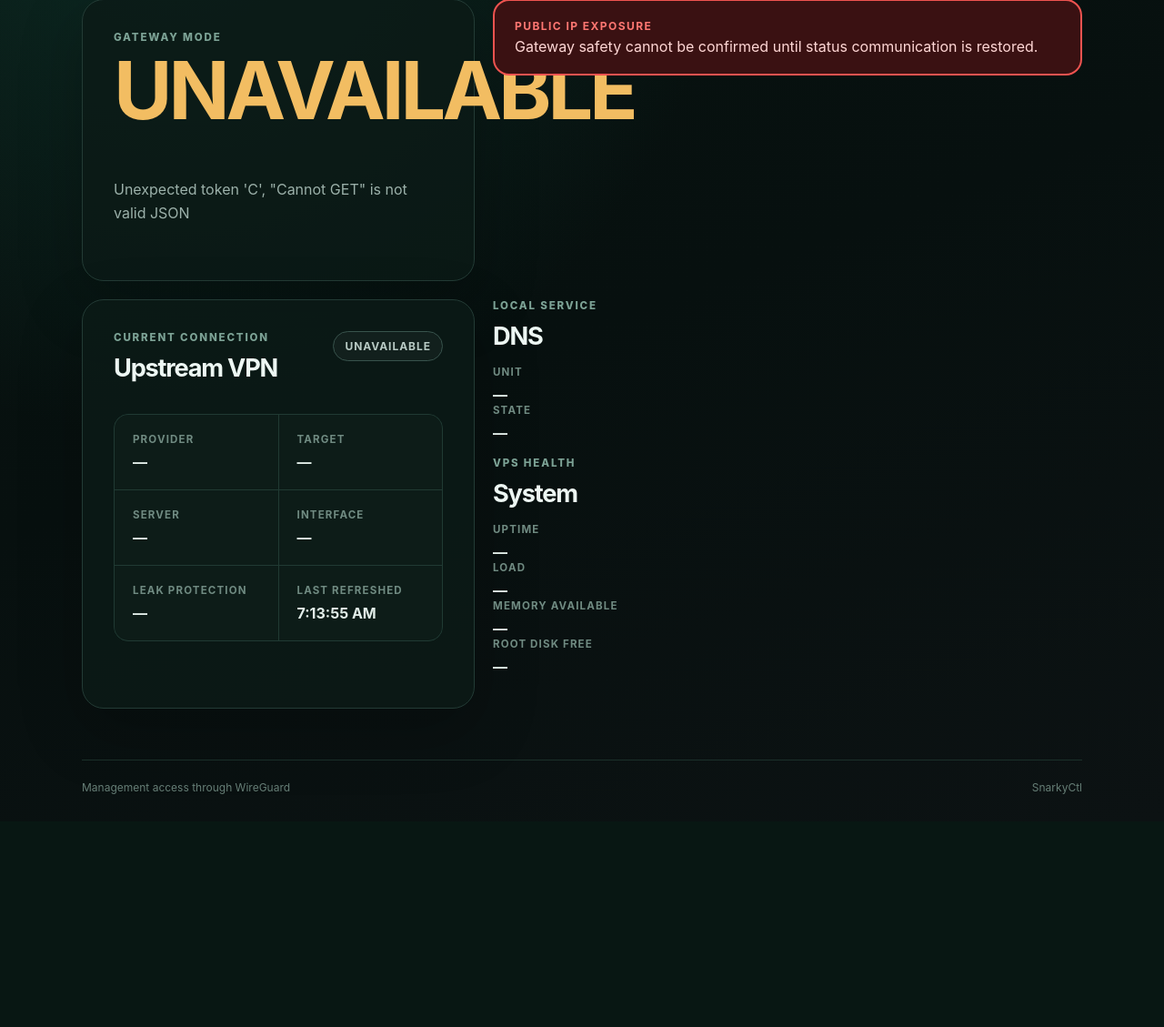
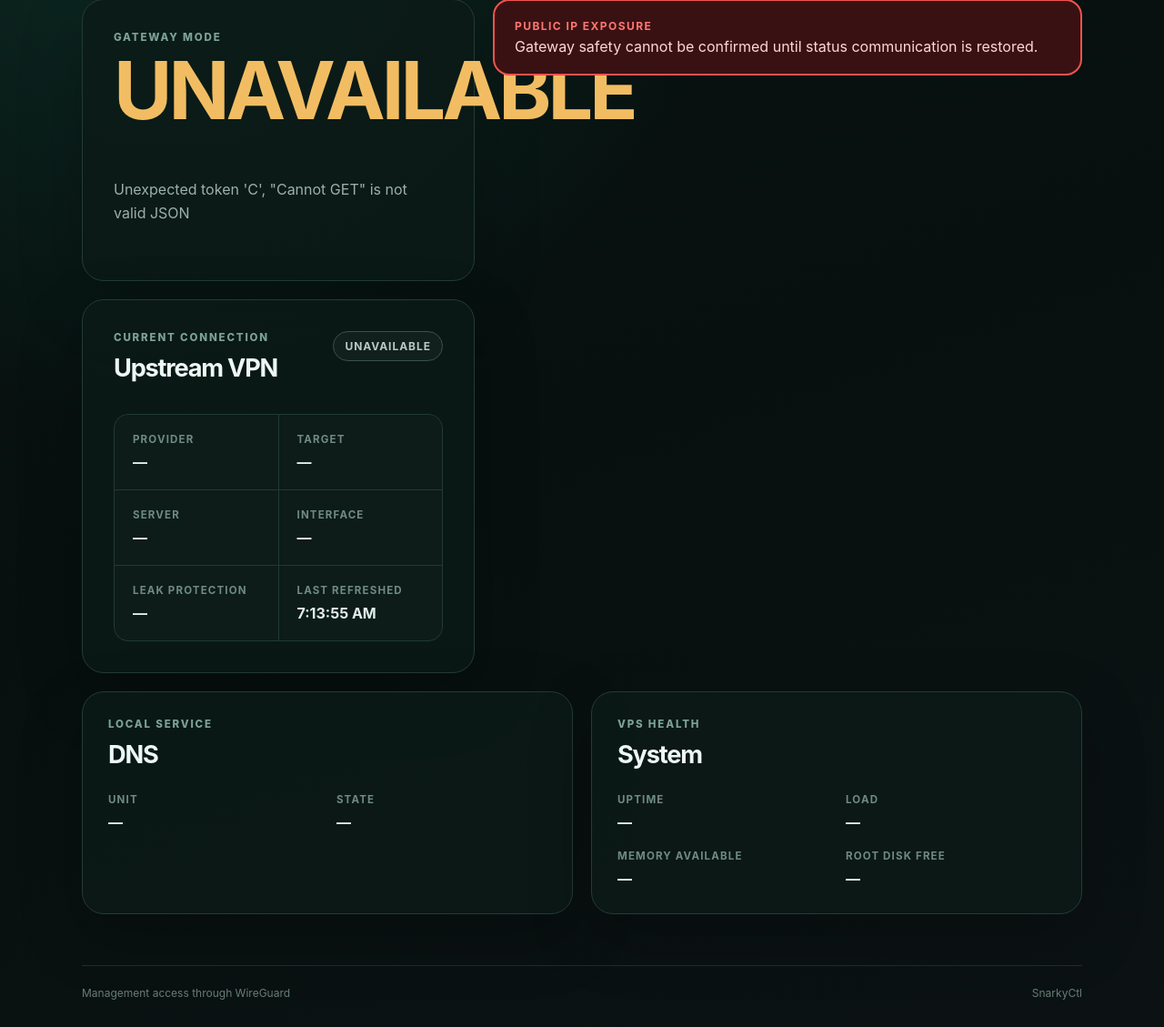
Before and after one commit to topquark22/Snarkypuss, a Python web app: template src/snarkyctl/templates/dashboard.html in a window 1280 px wide. Shown: the part 127-1256 px from the top of the page at 91% size. Before the commit the page ends 1000 px from the top, so only its background shows below. Run offline with Jinja, Linux system fonts and the light colour scheme; the template is opened without the code that fills it, so the values that code supplies are empty.

Commit message:
Style local gateway status cards

```diff
--- a/src/snarkyctl/static/dashboard.css
+++ b/src/snarkyctl/static/dashboard.css
@@ -91,7 +91,8 @@ footer {
 }
 
 .mode-panel,
-.details-panel {
+.details-panel,
+.status-card {
   border: 1px solid #233b35;
   border-radius: 24px;
   background: rgb(11 26 22 / 82%);
@@ -156,6 +157,46 @@ h2 {
 .details-panel {
   grid-row: span 2;
   padding: 34px;
+}
+
+.local-status {
+  display: grid;
+  grid-column: 1 / -1;
+  grid-template-columns: repeat(2, minmax(0, 1fr));
+  gap: 20px;
+}
+
+.status-card {
+  padding: 28px;
+}
+
+.status-card dl {
+  display: grid;
+  grid-template-columns: repeat(2, minmax(0, 1fr));
+  gap: 20px;
+  margin: 26px 0 0;
+}
+
+.status-card dl div {
+  min-width: 0;
+}
+
+.partial-failures {
+  grid-column: 1 / -1;
+  border: 1px solid #b6812f;
+  border-radius: 18px;
+  background: #302510;
+  color: #f2d69f;
+  padding: 20px 22px;
+}
+
+.partial-failures strong {
+  color: #f2bd62;
+}
+
+.partial-failures ul {
+  margin: 10px 0 0;
+  padding-left: 20px;
 }
 
 .details-grid {
@@ -280,8 +321,14 @@ footer {
     grid-template-columns: 1fr;
   }
 
+  .local-status,
+  .status-card dl {
+    grid-template-columns: 1fr;
+  }
+
   .mode-panel,
-  .details-panel {
+  .details-panel,
+  .status-card {
     padding: 24px;
   }
 
```
